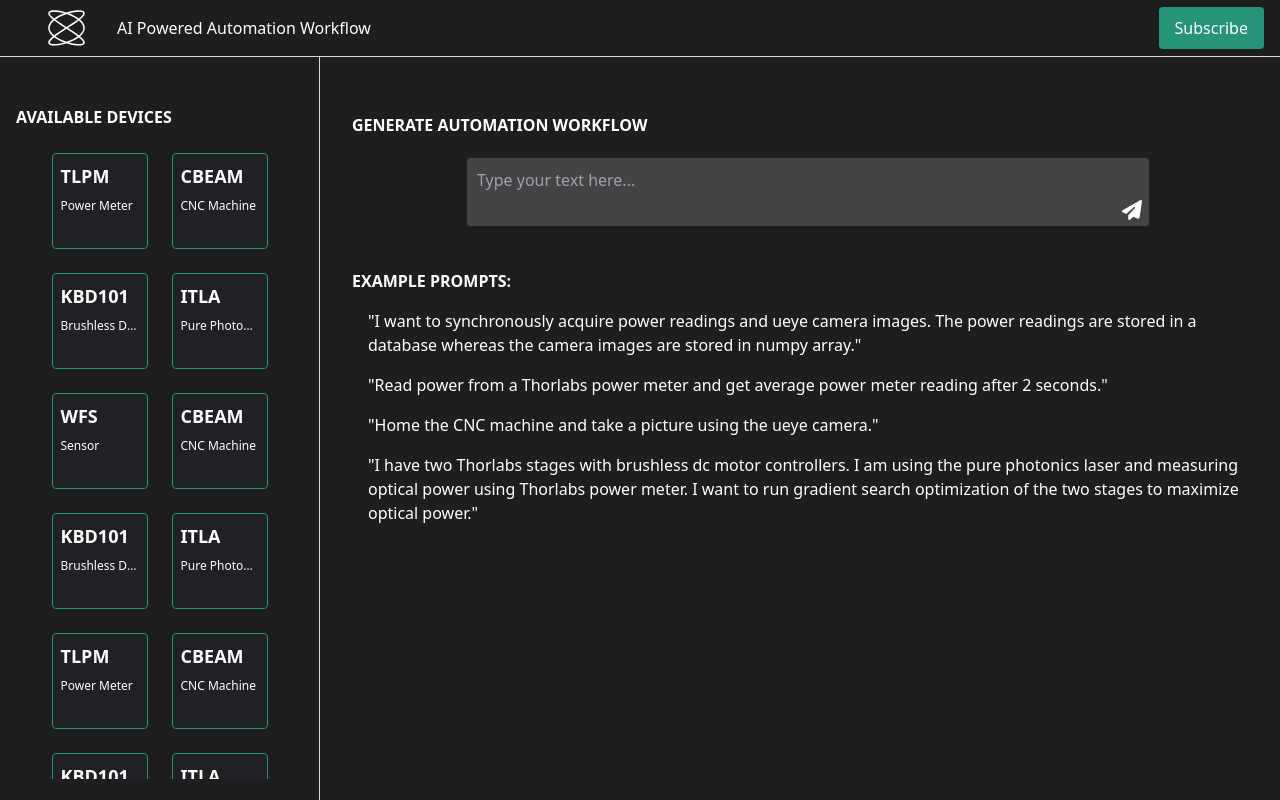
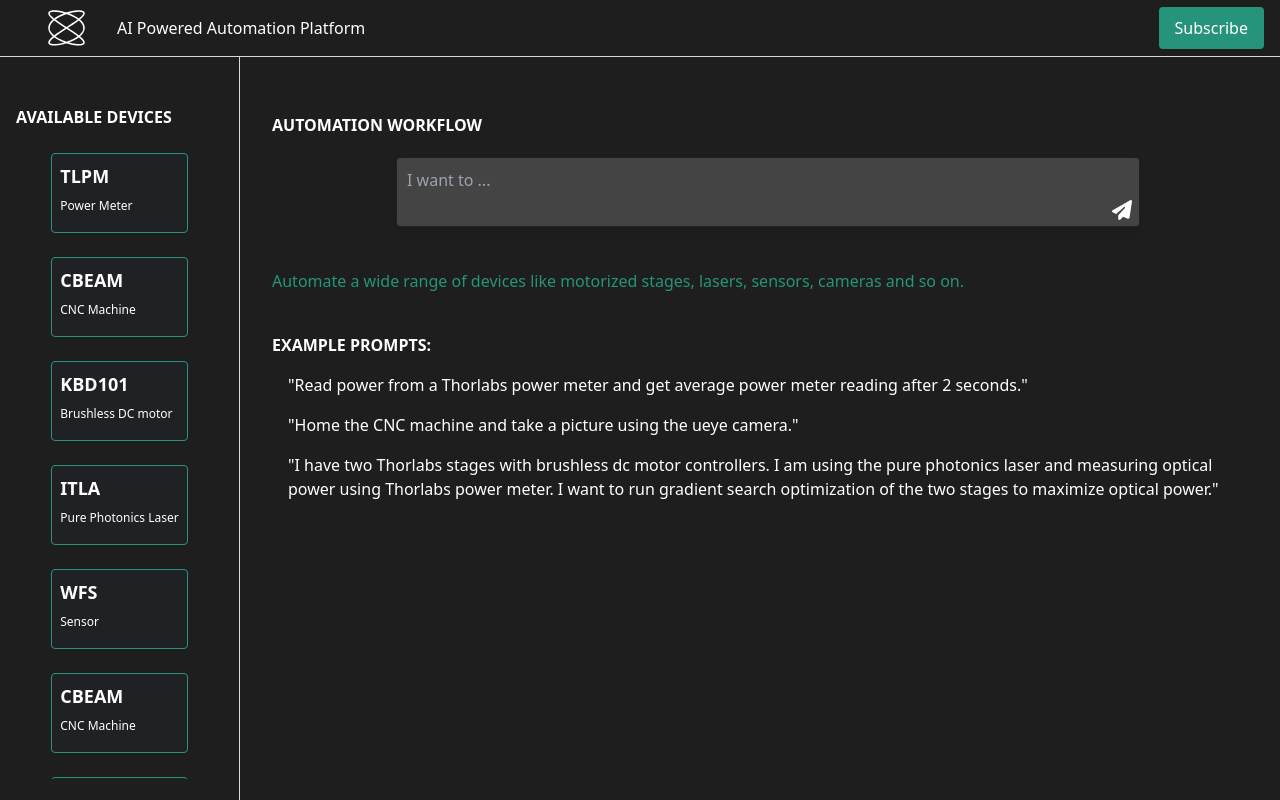
Before and after one commit to kharelpk/AIPoweredWorkflow, a React (Create React App) app in the folder frontend/: page / in a window 1280 px wide. Built offline with nearby package versions, Linux system fonts and the light colour scheme.

Commit message:
Updates to the sidebar

```diff
--- a/frontend/package.json
+++ b/frontend/package.json
@@ -6,6 +6,7 @@
     "@fortawesome/fontawesome-svg-core": "^6.4.0",
     "@fortawesome/free-solid-svg-icons": "^6.4.0",
     "@fortawesome/react-fontawesome": "^0.2.0",
+    "@sendgrid/mail": "^7.7.0",
     "@testing-library/jest-dom": "^5.16.5",
     "@testing-library/react": "^13.4.0",
     "@testing-library/user-event": "^13.5.0",
@@ -13,6 +14,8 @@
     "animate.css": "^4.1.1",
     "autoprefixer": "^10.4.14",
     "axios": "^1.4.0",
+    "cors": "^2.8.5",
+    "express": "^4.18.2",
     "postcss": "^8.4.23",
     "prism-react-renderer": "^2.0.3",
     "react": "^18.2.0",
--- a/frontend/src/components/CodeDisplay.jsx
+++ b/frontend/src/components/CodeDisplay.jsx
@@ -62,7 +62,7 @@ const CodeDisplay = ({ code }) => {
           options={{
             fontSize: 14,
             theme: 'vs-dark',
-            readOnly: true,
+            readOnly: false,
           }}
           height="55vh"
           width = "100%"
--- a/frontend/src/components/DeviceCard.jsx
+++ b/frontend/src/components/DeviceCard.jsx
@@ -18,7 +18,7 @@ import React from 'react';
 const DeviceCard = ({ title, description, info }) => {
   return (
     <div className="relative group">
-      <div className="bg-[#202124] text-white w-24 h-24 p-2 m-2 rounded border border-[#26947a] cursor-pointer">
+      <div className="bg-[#202124] text-white w-54 h-20 p-2 m-2 rounded border border-[#26947a] cursor-pointer">
         <h3 className="text-lg font-bold">{title}</h3>
         <p className="text-xs mt-2 truncate group-hover:whitespace-normal group-hover:text-xs">
           {description}
--- a/frontend/src/components/InputBar.jsx
+++ b/frontend/src/components/InputBar.jsx
@@ -2,6 +2,7 @@ import React, { useState } from 'react';
 import { FontAwesomeIcon } from '@fortawesome/react-fontawesome';
 import { faPaperPlane } from '@fortawesome/free-solid-svg-icons';
 import './InputBar.scss';
+
 
 const InputBar = ({onSend, onFocus}) => {
   const [inputText, setInputText] = useState('');
@@ -26,7 +27,7 @@ const InputBar = ({onSend, onFocus}) => {
         value={inputText}
         onChange={(e) => setInputText(e.target.value)}
         onFocus={onFocus}
-        placeholder="Type your text here..."
+        placeholder="I want to ..."
       />
       <button className="send-button" onClick={handleSend}>
         <FontAwesomeIcon icon={faPaperPlane} />
--- a/frontend/src/components/SideBar.jsx
+++ b/frontend/src/components/SideBar.jsx
@@ -25,10 +25,10 @@ import devices from '../data/devices.json';
 
 const Sidebar = ({ visible }) => {
   return (
-    <aside className={`sidebar bg-gray-[#1E1E1E] text-white w-64 sm:w-72 md:w-80 px-4 py-2 border-r border-[#D9D9D9] max-h-screen ${visible ? 'block' : 'hidden md:block'}`}>
+    <aside className={`sidebar bg-gray-[#1E1E1E] text-white w-64 sm:w-62 md:w-60 px-4 py-2 border-r border-[#D9D9D9] max-h-screen ${visible ? 'block' : 'hidden md:block'}`}>
       <h5 className="text-md font-bold mt-10 sticky top-0">AVAILABLE DEVICES</h5>
       <div className="flex justify-center overflow-y-auto h-full pb-4 custom-scrollbar card-container">
-        <div className="grid grid-cols-2 gap-2 mt-4">
+        <div className="grid grid-cols-1 gap-2 mt-4">
           {devices.map((device, index) => (
             <DeviceCard key={index} title={device.title} description={device.description} info={device.info} />
           ))}
--- a/frontend/src/components/TopBar.jsx
+++ b/frontend/src/components/TopBar.jsx
@@ -1,36 +1,3 @@
-// import React from 'react';
-// import logo from '../assets/logo_new.svg';
-
-// const Topbar = () => {
-//   return (
-//     <nav className="bg-[#202124] border-[#D9D9D9] border-b">
-//       <div className="px-4 py-2.5 flex justify-between items-center max-w-[1280px] mx-auto">
-//         <ul className="flex items-center space-x-8">
-//           <li className="inline-block">
-//             <a href="/">
-//               <img src={logo} alt="Logo" className="h-9 w-auto text-white fill-current" />
-//             </a>
-//           </li>
-//           <li className="inline-block text-white">
-//             AI Powered Automation Workflow
-//         </li>
-//         </ul>
-//         <ul>
-//           <li>
-//             <a
-//               href="/"
-//               className="bg-[#26947A] text-white px-4 py-2.5 rounded hover:bg-[#1D7A66]"
-//             >
-//               Subscribe
-//             </a>
-//           </li>
-//         </ul>
-//       </div>
-//     </nav>
-//   );
-// };
-
-// export default Topbar;
 
 import React from 'react';
 import logo from '../assets/logo_new.svg';
@@ -51,7 +18,7 @@ const Topbar = ({ onBurgerMenuClick }) => {
             </a>
           </li>
           <li className="inline-block text-white">
-            AI Powered Automation Workflow
+            AI Powered Automation Platform
           </li>
         </ul>
         <ul>
--- a/frontend/src/pages/home/Home.jsx
+++ b/frontend/src/pages/home/Home.jsx
@@ -55,7 +55,7 @@ const Home = () => {
 
   async function sendRequestToGPT3(inputText, textContent) {
     setThinking(true);
-    const openAI_API_KEY = "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";
+    const openAI_API_KEY = process.env.REACT_APP_API_KEY;
     const apiUrl = "https://api.openai.com/v1/chat/completions";
 
     const headers = {
@@ -63,16 +63,16 @@ const Home = () => {
       Authorization: `Bearer ${openAI_API_KEY}`,
     };
 
-    const prompt = `My question is: ${inputText}\n\n.
+    const prompt = `My task is: ${inputText}\n\n
     Write me a python code to accomplish this task.
-    Below I will provide you all the drivers written in python with classes names and available methods.
-    It is important use methods provided below for each class.
-    Make sure to comment the code and explain to users what assumptions you made so the result should always have three sections "Assumptions", "Explanation", and "Code"\n\n${textContent}\n\n`;
+    Below I will provide class names and available methods for drivers to control hardware.
+    It is important that you use methods provided for each Python driver class when communicating with the instruments.
+    Make sure to comment the code and explain to users what assumptions you made in detail and the result should always have three sections "Assumptions", "Explanation", and "Code".\n "---" \n${textContent}\n\n`;
     console.log(prompt);
     const data = {
       model: "gpt-3.5-turbo",
       messages: [{ role: "user", content: prompt }],
-      temperature: 0.70,
+      temperature: 1.0,
     };
 
     try {
@@ -112,7 +112,7 @@ const Home = () => {
         <Sidebar visible={sidebarVisible} />
         <Layout>
           <h5 className="text-md font-bold mt-10 sticky top-0 text-white">
-            GENERATE AUTOMATION WORKFLOW
+            AUTOMATION WORKFLOW
           </h5>
 
           <InputBar className="mt-25" onSend={(text) => {
@@ -140,14 +140,15 @@ const Home = () => {
 
             {showExamplePrompts && (
             <div className="examples mt-4 text-white">
-                    <h5 className="text-md font-bold sticky top-0 text-white">
+                    <p className="text-md sticky top-0 text-[#26947a] mb-4">Automate a wide range of devices like motorized stages, lasers, sensors, cameras and so on.</p>
+                    <h5 className="text-md font-bold sticky mt-10 top-0 text-white">
                     EXAMPLE PROMPTS:
                 </h5>
                     <ul className="list-disc">
-                    <li className="ml-10 mt-4 text-white"> "I want to synchronously acquire power readings and ueye camera images. The power readings are stored in a database whereas the camera images are stored in numpy array."</li>
                     <li className="ml-10 mt-4 text-white">"Read power from a Thorlabs power meter and get average power meter reading after 2 seconds."</li>
                     <li className="ml-10 mt-4 text-white">"Home the CNC machine and take a picture using the ueye camera."</li>
                     <li className="ml-10 mt-4 text-white">"I have two Thorlabs stages with brushless dc motor controllers. I am using the pure photonics laser and measuring optical power using Thorlabs power meter. I want to run gradient search optimization of the two stages to maximize optical power."</li>
+                    {/* <li className="ml-10 mt-4 text-white"> "I want to synchronously acquire power readings from a Thorlabs Power meter and images from a ueye camera. The power readings are stored in a database whereas the camera images are stored in numpy array."</li> */}
                     </ul>
                 </div>
             )}
```
Also changed, not shown: 2 other files (tests, documents, lock files or other folders).
